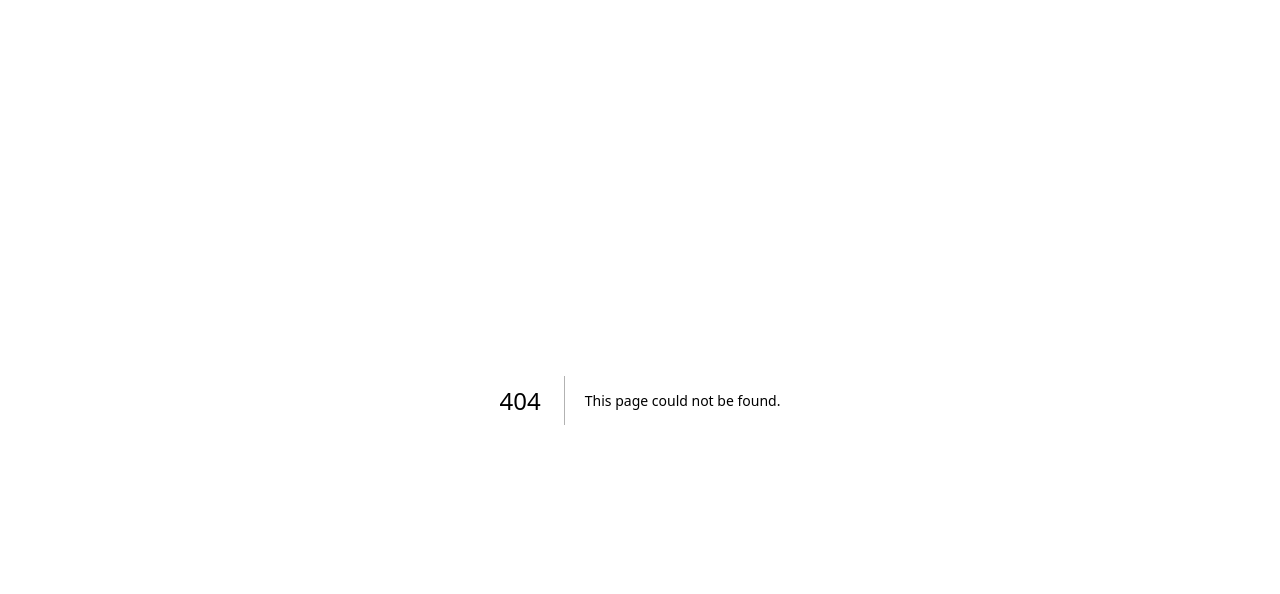
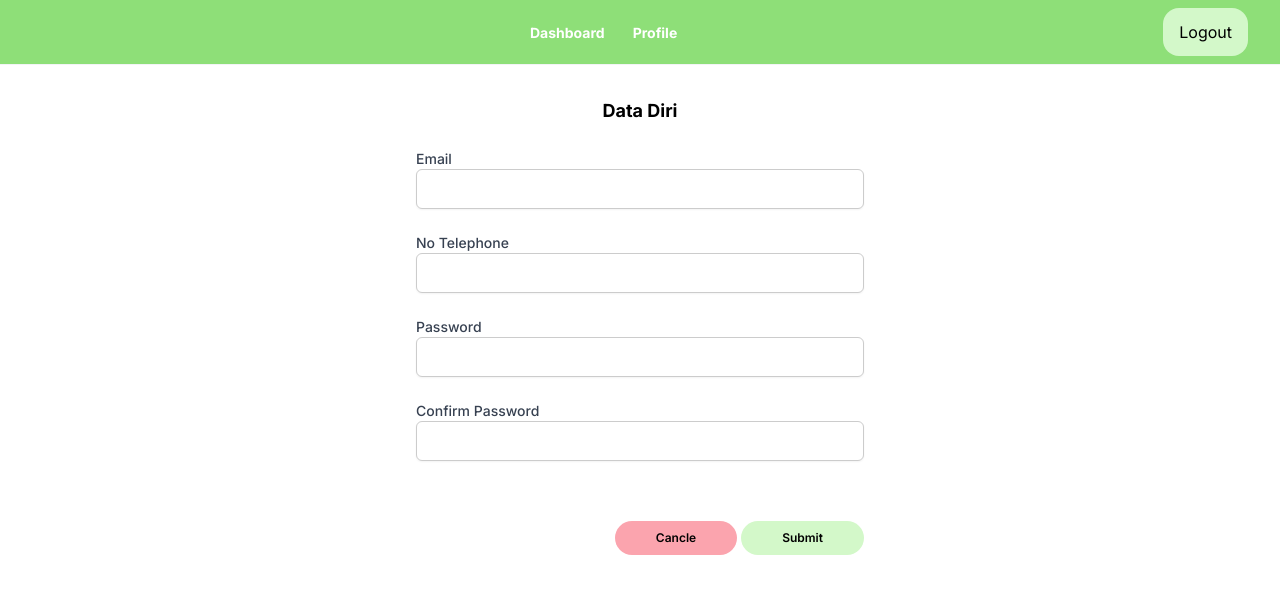
Before and after one commit to tiyosptr/iotsmartfarming, a Next.js app: page /profile in a window 1280 px wide. Before the commit this address had no page. Shown: the top 594 px of the page. Built offline with nearby package versions, Linux system fonts and the light colour scheme.

Commit message:
terbaru lagi

```diff
--- a/app/auth/login/page.jsx
+++ b/app/auth/login/page.jsx
@@ -1,14 +1,12 @@
-"use client"
+"use client";
 import React, { useState } from "react";
 import { useRouter } from "next/navigation";
 import FirebaseConfig from "@/components/FirebaseConfig/FirebaseConfig";
 import { signInWithEmailAndPassword } from "firebase/auth";
-import GuestLayout from "../../Layouts/GuestLayout";
 import InputLabel from "../../../components/InputLabel";
 import PrimaryButton from "../../../components/PrimaryButton";
 import TextInput from "../../../components/TextInput";
 import InputError from "../../../components/InputError";
-
 
 export default function Login() {
   const router = useRouter();
@@ -25,7 +23,7 @@
       const userCredential = await signInWithEmailAndPassword(auth, email, password);
       const user = userCredential.user;
 
-    // Check if the user is the admin
+      // Check if the user is the admin (example condition)
       if (email === "admin123@gmail.com" && password === "admin12345") {
         // Redirect to admin dashboard
         router.push('/admin/dashboard');
@@ -39,17 +37,19 @@
     }
   };
 
+  return (
+    <div className="min-h-screen flex flex-col sm:justify-center items-center pt-6 sm:pt-0 bg-white">
+      <div className="font-bold text-2xl mb-6">Login</div>
+      <form onSubmit={handleSignIn} className="w-full sm:max-w-md px-6 py-4 overflow-hidden sm:rounded-lg">
 
-  return (
-    <GuestLayout>
-      <form onSubmit={handleSignIn}>
-        <div>
+        <div className="mt-4">
           <InputLabel htmlFor="email" value="Email" />
           <TextInput
             type="email"
             name="email"
             value={email}
             className="mt-1 block w-full"
+            style={{ border: '1px solid #ccc', padding: '7px' }}
             onChange={(e) => setEmail(e.target.value)}
             required
           />
@@ -63,6 +63,7 @@
             name="password"
             value={password}
             className="mt-1 block w-full"
+            style={{ border: '1px solid #ccc', padding: '7px' }}
             onChange={(e) => setPassword(e.target.value)}
             required
           />
@@ -72,11 +73,12 @@
         {errors.general && <InputError message={errors.general} />}
 
         <div className="flex items-center justify-end mt-4">
-          <PrimaryButton type="submit" className="ms-4">
+          <PrimaryButton style={{ backgroundColor: "#D3F8C9" }} className="font-bold">
             Log in
           </PrimaryButton>
         </div>
+
       </form>
-    </GuestLayout>
+    </div>
   );
 }
--- a/app/auth/register/page.jsx
+++ b/app/auth/register/page.jsx
@@ -1,27 +1,28 @@
 "use client";
-import { useState } from 'react';
-import { useRouter } from 'next/navigation';
-import GuestLayout from "../../Layouts/GuestLayout";
+import { useState } from "react";
+import { useRouter } from "next/navigation";
+
 import InputError from "../../../components/InputError";
 import InputLabel from "../../../components/InputLabel";
 import PrimaryButton from "../../../components/PrimaryButton";
 import TextInput from "../../../components/TextInput";
-import Link from 'next/link';
-import { createUserWithEmailAndPassword } from 'firebase/auth';
-import { doc, setDoc } from 'firebase/firestore';
-import FirebaseConfig from '@/components/FirebaseConfig/FirebaseConfig';
-import { hash } from 'bcryptjs';
+import Link from "next/link";
+import { createUserWithEmailAndPassword } from "firebase/auth";
+import { doc, setDoc } from "firebase/firestore";
+import FirebaseConfig from "@/components/FirebaseConfig/FirebaseConfig";
+import { hash } from "bcryptjs";
 
 export default function Register() {
   const router = useRouter();
   const auth = FirebaseConfig().auth;
   const firestore = FirebaseConfig().firestore;
-  const [email, setEmail] = useState('');
-  const [password, setPassword] = useState('');
-  const [passwordConfirmation, setPasswordConfirmation] = useState('');
-  const [name, setName] = useState('');
+
+  const [email, setEmail] = useState("");
+  const [password, setPassword] = useState("");
+  const [passwordConfirmation, setPasswordConfirmation] = useState("");
+  const [name, setName] = useState("");
   const [errors, setErrors] = useState({});
-  const [message, setMessage] = useState('');
+  const [message, setMessage] = useState("");
 
   const handleSubmit = async (e) => {
     e.preventDefault();
@@ -33,38 +34,42 @@
 
     try {
       // Hash the password
-      const hashedPassword = await hash(password, 10); // Adjust the salt rounds as needed
+      const hashedPassword = await hash(password, 10);
 
       // Create user in Firebase Authentication
-      const userCredential = await createUserWithEmailAndPassword(auth, email, password);
+      const userCredential = await createUserWithEmailAndPassword(
+        auth,
+        email,
+        password
+      );
       const user = userCredential.user;
 
       // Save additional user data to Firestore, including hashed password
-      const userDocRef =  doc(firestore, 'users', user.uid);
+      const userDocRef = doc(firestore, "users", user.uid);
       await setDoc(userDocRef, {
         email: user.email,
         name: name,
-        password: hashedPassword  // Store the hashed password
+        password: hashedPassword,
       });
 
-      setMessage('User registered successfully!');
-      // Redirect or show success message
-      router.push('/dashboard'); // Redirect to homepage or login page
+      setMessage("User registered successfully!");
+      router.push("/dashboard"); // Redirect to dashboard after successful registration
     } catch (error) {
       setErrors({ general: error.message });
     }
   };
 
-
   return (
-    <GuestLayout>
-      <form onSubmit={handleSubmit}>
-        <div>
+    <div className="min-h-screen flex flex-col sm:justify-center items-center pt-6 sm:pt-0 bg-white">
+      <div className="font-bold text-2xl mb-6">Register</div>
+      <form onSubmit={handleSubmit} className="w-full sm:max-w-md px-6 py-4 overflow-hidden sm:rounded-lg">
+        <div className="mt-4">
           <InputLabel htmlFor="name" value="Name" />
           <TextInput
             name="name"
             value={name}
             className="mt-1 block w-full"
+            style={{ border: "1px solid #ccc", padding: "7px" }}
             onChange={(e) => setName(e.target.value)}
             required
           />
@@ -78,6 +83,7 @@
             name="email"
             value={email}
             className="mt-1 block w-full"
+            style={{ border: "1px solid #ccc", padding: "7px" }}
             onChange={(e) => setEmail(e.target.value)}
             required
           />
@@ -91,6 +97,7 @@
             name="password"
             value={password}
             className="mt-1 block w-full"
+            style={{ border: "1px solid #ccc", padding: "7px" }}
             onChange={(e) => setPassword(e.target.value)}
             required
           />
@@ -104,6 +111,7 @@
             name="password_confirmation"
             value={passwordConfirmation}
             className="mt-1 block w-full"
+            style={{ border: "1px solid #ccc", padding: "7px" }}
             onChange={(e) => setPasswordConfirmation(e.target.value)}
             required
           />
@@ -113,19 +121,16 @@
         {errors.general && <InputError message={errors.general} />}
 
         <div className="flex items-center justify-end mt-4">
-          <Link
-            href=""
-            className="underline text-sm text-gray-600 hover:text-gray-900 rounded-md focus:outline-none focus:ring-2 focus:ring-offset-2 focus:ring-indigo-500"
-          >
+          <Link href="" className="underline text-sm text-gray-600 hover:text-gray-900 rounded-md focus:outline-none focus:ring-2 focus:ring-offset-2 focus:ring-indigo-500">
             Already registered?
           </Link>
-          <PrimaryButton type="submit" className="ms-4">
+          <PrimaryButton style={{ backgroundColor: "#D3F8C9" }} className="ml-2 font-bold">
             Register
           </PrimaryButton>
         </div>
 
         {message && <p className="mt-4 text-green-600">{message}</p>}
       </form>
-    </GuestLayout>
+    </div>
   );
 }
--- a/app/dashboard/page.jsx
+++ b/app/dashboard/page.jsx
@@ -11,6 +11,7 @@
 import FirebaseConfig from "@/components/FirebaseConfig/FirebaseConfig";
 import Link from "next/link";
 import { motion } from "framer-motion";
+import Header from "@/components/header";
 
 const getImageUrlFromPlant = (plant) => {
     switch (plant) {
@@ -86,15 +87,15 @@
         };
     }, [auth, firestore, router]);
 
-    const handleLogout = async () => {
-        try {
-            await signOut(auth);
-            router.push('/auth/login'); // Redirect to login page after logout
-        } catch (error) {
-            console.error('Failed to log out', error);
-            // Handle logout error
-        }
-    };
+    // const handleLogout = async () => {
+    //     try {
+    //         await signOut(auth);
+    //         router.push('/auth/login'); // Redirect to login page after logout
+    //     } catch (error) {
+    //         console.error('Failed to log out', error);
+    //         // Handle logout error
+    //     }
+    // };
 
     const handleNext = (data) => {
         if (dataGenerated) return;
@@ -121,14 +122,13 @@
         if (dataGenerated) return;
         setStep(step - 1);
     };
-
-    const handleGenerate = (data) => {
-        setPlantsPerRow(data);
-        generateData();
+    const handleGenerate = (plantsPerRow) => {
+        setPlantsPerRow(plantsPerRow); // Pastikan plantsPerRow diatur
+        generateData(selectedPlant, selectedSize, selectedRowCount, plantsPerRow); // Panggil generateData dengan nilai yang diperlukan
         setStep(5);
     };
 
-    const generateData = async () => {
+    const generateData = (selectedPlant, selectedSize, selectedRowCount, plantsPerRow) => {
         const data = {
             selectedPlant,
             selectedSize,
@@ -137,13 +137,6 @@
         };
         setGeneratedData(data);
         setDataGenerated(true);
-
-        if (user) {
-            const userDocRef = doc(firestore, "users", user.uid);
-            await setDoc(userDocRef, {
-                generatedData: data,
-            }, { merge: true });
-        }
     };
 
     const handleSubmitModal = async () => {
@@ -212,9 +205,10 @@
 
     return (
         <div>
-            <button onClick={handleLogout} className="bg-red-500 hover:bg-red-600 text-white py-2 px-4 rounded">
+            {/* <button onClick={handleLogout} className="bg-red-500 hover:bg-red-600 text-white py-2 px-4 rounded">
                 Logout
-            </button>
+            </button> */}
+            <Header />
             <div className="app-container relative w-full h-screen overflow-hidden">
                 {!dataGenerated ? (
                     <div className="flex">
--- /dev/null
+++ b/app/profile/page.jsx
@@ -0,0 +1,78 @@
+"use client";
+import InputLabel from "@/components/InputLabel";
+import TextInput from "@/components/TextInput";
+import Header from "@/components/Header";
+import PrimaryButton from "@/components/PrimaryButton";
+
+export default function UpdateDataDiri() {
+  return (
+    <section className="min-h-screen">
+      <Header />
+
+      <div className="max-w-md mx-auto">
+        <div className="mt-8">
+          <h2 className="text-lg font-bold text-black text-center">
+            Data Diri
+          </h2>
+
+          <form className="mt-6 space-y-6">
+            <div>
+              <InputLabel htmlFor="email" value="Email" />
+              <TextInput
+                id="email"
+                type="email"
+                className="w-full"
+                style={{ border: "1px solid #ccc", padding: "7px" }}
+              />
+            </div>
+
+            <div>
+              <InputLabel htmlFor="current_password" value="No Telephone" />
+              <TextInput
+                id="current_password"
+                type="password"
+                className="w-full shadow-sm"
+                autoComplete="current-password"
+                style={{ border: "1px solid #ccc", padding: "7px" }}
+              />
+            </div>
+
+            <div>
+              <InputLabel htmlFor="password" value="Password" />
+              <TextInput
+                id="password"
+                type="password"
+                className="w-full shadow-sm"
+                autoComplete="password"
+                style={{ border: "1px solid #ccc", padding: "7px" }}
+              />
+            </div>
+            <div>
+              <InputLabel htmlFor="confirm_password" value="Confirm Password" />
+              <TextInput
+                id="confirm_password"
+                type="password"
+                className="w-full shadow-sm"
+                autoComplete="confirm-password"
+                style={{ border: "1px solid #ccc", padding: "7px" }}
+              />
+            </div>
+
+            <div className="flex items-center justify-end">
+              <div class="max-w-xl mb-6">
+                <div className="flex justify-end mt-9 gap-1">
+                  <PrimaryButton style={{ backgroundColor: "#FBA4AE" }}>
+                    Cancle
+                  </PrimaryButton>
+                  <PrimaryButton style={{ backgroundColor: "#D3F8C9" }}>
+                    Submit
+                  </PrimaryButton>
+                </div>
+              </div>
+            </div>
+          </form>
+        </div>
+      </div>
+    </section>
+  );
+}
--- /dev/null
+++ b/components/header.jsx
@@ -0,0 +1,50 @@
+// components/MyComponent.js
+import React from "react";
+import Link from "next/link";
+import NavLink from "./NavLink";
+import ResponsiveNavLink from "./ResponsiveNavLink";
+
+const handleLogout = async () => {
+  try {
+    await signOut(auth);
+    router.push("/auth/login"); // Redirect to login page after logout
+  } catch (error) {
+    console.error("Failed to log out", error);
+    // Handle logout error
+  }
+};
+const Header = () => {
+  return (
+    <div>
+      <nav
+        style={{ backgroundColor: "#8EDF78" }}
+        className="border-b border-gray-100"
+      >
+        <div className="mx-auto px-4 sm:px-6 lg:px-8">
+          <div className="flex h-16 items-center justify-between">
+            <div className="flex items-center">
+              <div className="flex-shrink-0"></div>
+            </div>
+            <div className="space-x-5 text-white sm:-my-px sm:ml-5 sm:flex text-center">
+              <NavLink href="/dashboard"className="">Dashboard</NavLink>
+
+              <NavLink href="/profile">Profile</NavLink>
+            </div>
+
+            <div>
+              <button
+                onClick={handleLogout}
+                style={{ backgroundColor: "#D3F8C9" }}
+                className="py-3 rounded-2xl text-black  px-4 ml-2"
+              >
+                Logout
+              </button>
+            </div>
+          </div>
+        </div>
+      </nav>
+    </div>
+  );
+};
+
+export default Header;
```
Also changed, not shown: components/GeneratedData.jsx (+4 -3 lines). Lines whose indentation alone changed are shown as unchanged.
